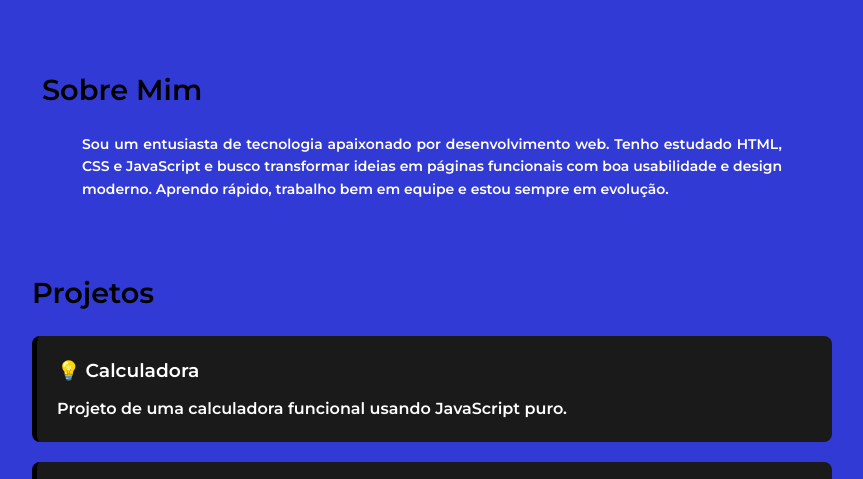
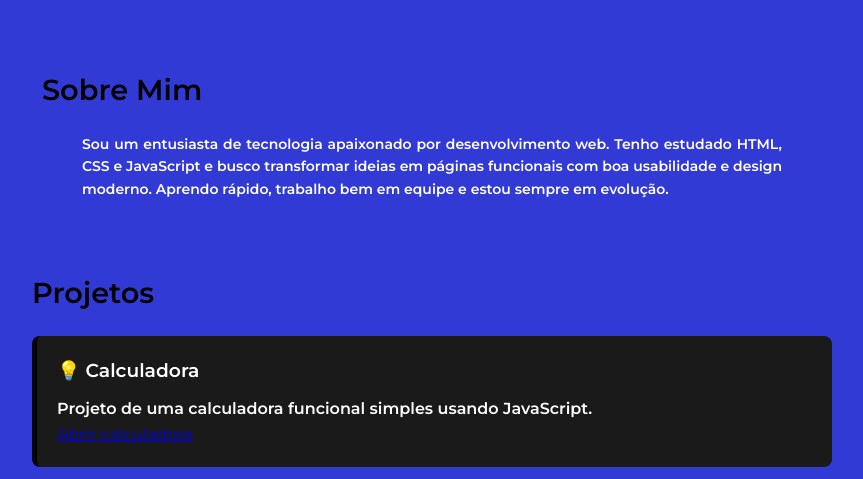
Before and after one commit to Marcosrs11/site, a plain HTML site: page index.html in a window 1280 px wide. Shown: the part 466-945 px from the top of the page, without its empty margins (208-1071 px from the left). Drawn offline with nearby package versions, Linux system fonts and the light colour scheme.

Commit message:
Update index.html

```diff
--- a/index.html
+++ b/index.html
@@ -46,7 +46,8 @@
       <h2>Projetos</h2>
       <div class="projeto">
         <h3>💡 Calculadora</h3>
-        <p>Projeto de uma calculadora funcional usando JavaScript puro.</p>
+        <p>Projeto de uma calculadora funcional simples usando JavaScript.</p>
+        <a href="calculadora.html" target="_blank" rel="noopener">Abrir calculadora</a>
       </div>
       <div class="projeto">
         <h3>📝 Lista de Tarefas</h3>
```
